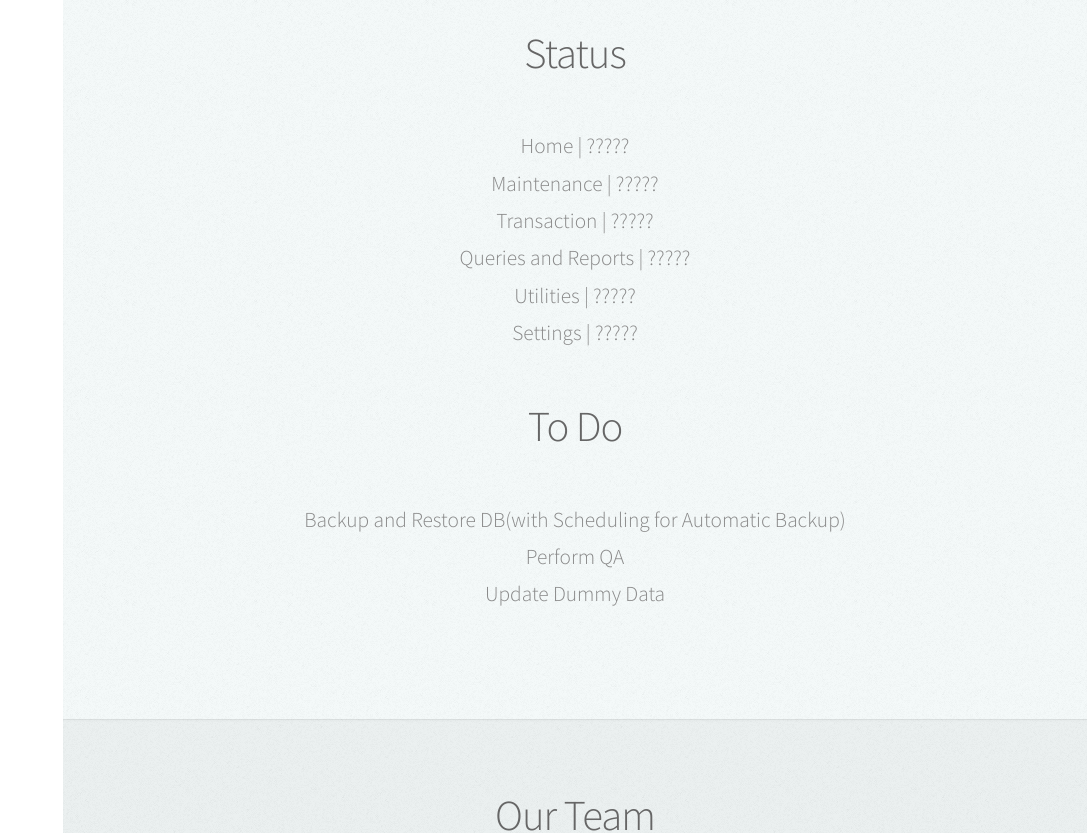
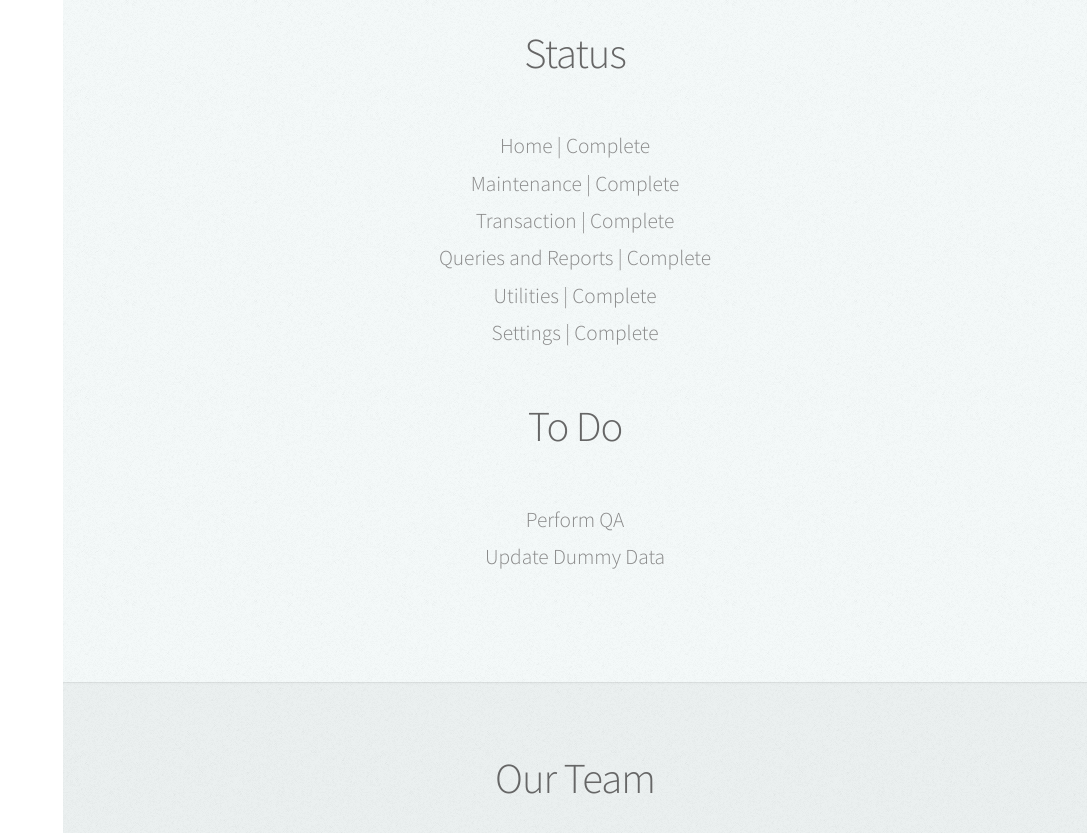
Before and after one commit to Team-Gameface/team-gameface.github.io, a plain HTML site: page index.html in a window 1280 px wide. Shown: the part 1920-2753 px from the top of the page, without its empty margins (193-1280 px from the left). Drawn offline with Linux system fonts and the light colour scheme.

Commit message:
Updated Status and To Do

```diff
--- a/index.html
+++ b/index.html
@@ -149,12 +149,12 @@
 								<h2>Status</h2>
 							</header>
 							<ul>
-								<li>Home | ?????</li>
-								<li>Maintenance | ?????</li>
-								<li>Transaction | ?????</li>
-								<li>Queries and Reports | ?????</li>
-								<li>Utilities | ?????</li>
-								<li>Settings | ?????</li>
+								<li>Home | Complete</li>
+								<li>Maintenance | Complete</li>
+								<li>Transaction | Complete</li>
+								<li>Queries and Reports | Complete</li>
+								<li>Utilities | Complete</li>
+								<li>Settings | Complete</li>
 							</ul>
 							<p></p>
 
@@ -162,7 +162,6 @@
 								<h2>To Do</h2>
 							</header>
 							<ul>
-								<li>Backup and Restore DB(with Scheduling for Automatic Backup)</li>
 								<li>Perform QA</li>
 								<li>Update Dummy Data</li>
 							</ul>
```
